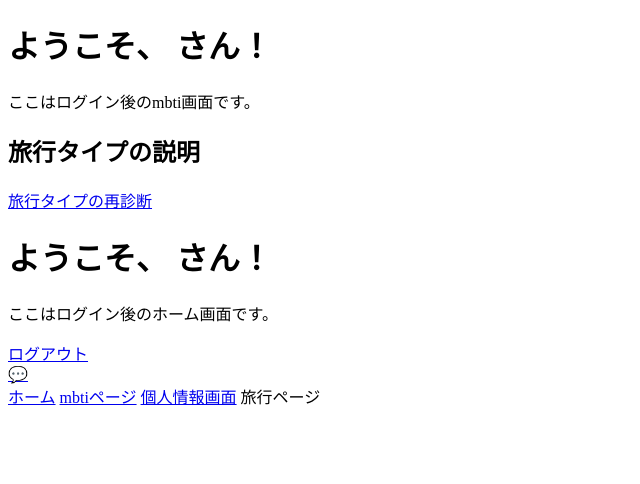
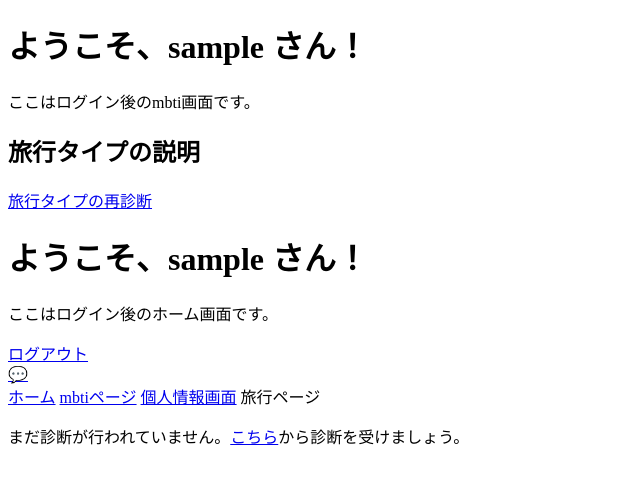
Before and after one commit to s2422092/Giikuten, a Flask app: page /mbti_explanation in a window 1280 px wide. Shown: the top 484 px of the page, without its empty margins (0-640 px from the left). Run offline with Flask 3, Linux system fonts and the light colour scheme; the visitor is signed in with stand-in values (Sample User, id 1); data that the repository does not hold is empty; some libraries are stand-ins or nearby versions.

Commit message:
自分の旅行mbtiが見れるようにできている

```diff
--- a/app/routes/mbti.py
+++ b/app/routes/mbti.py
@@ -77,6 +77,21 @@ TRAVEL_TYPES = {
     "INFJ": "哲学的ロマンチスト",
 }
 
+TRAVEL_STYLE_EXPLANATIONS = {
+    "計画的アドベンチャラー": "綿密に計画を立てて行動する頼れる冒険者。効率重視で時間を無駄にせず満喫します。",
+    "感性派トラベラー": "感性を大切にする旅人。美術・自然・街並みに心を動かされる、静かな体験型の旅を好みます。",
+    "ひらめき旅人": "直感と好奇心で動く自由な旅人。偶然の出会いや新しい体験を楽しむことを最優先します。",
+    "孤高の探検家": "一人で深く冒険するタイプ。リスクを恐れず自分のペースで未知の体験を追い求めます。",
+    "盛り上げ上手な旅仲間": "社交的で場を盛り上げるムードメーカー。仲間との時間を最大限に楽しむのが得意です。",
+    "安心重視の保守派": "安全・快適さを最優先。落ち着いた旅程と安定した宿を選び、安心感ある旅を好みます。",
+    "リーダーシップ旅行者": "目的志向で統率力が高い。グループをまとめて効率的に行動し、成果のある旅を作ります。",
+    "戦略家タイプの旅人": "事前リサーチ重視の計画派。目的と効率を重んじ、知的好奇心を満たす旅を設計します。",
+    "社交的ホストタイプ": "誰とでも仲良くなれるホスピタリティ派。周囲を気遣い、みんなが楽しめる旅を企画します。",
+    "完璧主義な旅プランナー": "詳細な準備と管理が得意な堅実派。時間や予算を厳守して安心できる旅を実現します。",
+    "自由奔放なトリッキー旅行者": "即興性が高く予測不能な楽しみを好む冒険家。予定外の出来事も楽しみに変えます。",
+    "哲学的ロマンチスト": "静かで深い感動を求める内省派。歴史や文化、自然に触れて心に残る旅を好みます。",
+}
+
 
 
 
@@ -152,4 +167,39 @@ def mbti_result():
 
 @mbti_bp.route("/mbti_explanation")
 def mbti_explanation():
-    return render_template("mbti/mbti_explanation.html")
+    # --- ログインチェック ---
+    if "user_id" not in session:
+        flash("ログインしてください。", "warning")
+        return redirect(url_for("index.login"))
+
+    user_id = session["user_id"]
+    username = session.get("username", "ゲスト")
+
+    # --- DBから最新のMBTI結果を取得 ---
+    conn = get_conn()
+    cur = conn.cursor()
+    cur.execute(
+        "SELECT mbti_type FROM user_mbti WHERE user_id = %s ORDER BY id DESC LIMIT 1",
+        (user_id,)
+    )
+    result = cur.fetchone()
+    cur.close()
+    conn.close()
+
+    if result:
+        mbti_result = result[0]  # 例: "ENFP"
+        travel_name = TRAVEL_TYPES.get(mbti_result, "あなたにぴったりの旅行タイプです！")
+        mbti_description = TRAVEL_STYLE_EXPLANATIONS.get(travel_name, "このタイプの説明はまだ登録されていません。")
+    else:
+        mbti_result = "未診断"
+        travel_name = "未診断"
+        mbti_description = "まだ診断が行われていません。"
+
+
+    return render_template(
+        "mbti/mbti_explanation.html",
+        username=username,
+        mbti_result=mbti_result,
+        travel_name=travel_name,
+        mbti_description=mbti_description
+    )
--- a/templates/home/home.html
+++ b/templates/home/home.html
@@ -27,7 +27,7 @@
     <div>
         <a href="{{ url_for('home.home') }}" >ホーム</a>
         <a href="{{url_for('mbti.mbti_explanation')}}">mbtiページ</a>
-        <a href="{{ url_for('personal.personal') }}" >個人情報画面</a>
+        <a href="{{ url_for('setting.setting') }}" >個人情報画面</a>
         <a>旅行ページ</a>
     </div>
 </nav>
--- a/templates/mbti/mbti_explanation.html
+++ b/templates/mbti/mbti_explanation.html
@@ -39,15 +39,25 @@
     <div>
         <a href="{{ url_for('home.home') }}" >ホーム</a>
         <a href="{{url_for('mbti.mbti_explanation')}}">mbtiページ</a>
-        <a href="{{ url_for('personal.personal') }}" >個人情報画面</a>
+        <a href="{{ url_for('setting.setting') }}" >個人情報画面</a>
         <a>旅行ページ</a>
     </div>
 </nav>
 
 <!--ここの下にそれぞれのタイプの説明を入れる-->
 <div>
+  {% if mbti_result != "未診断" %}
+    <h1>{{ username }} さんのMBTI結果</h1>
+    <p>タイプ: {{ mbti_result }}（{{ travel_name }}）</p>
+    <p class="mt-4 text-gray-700">{{ mbti_description }}</p>
+    <hr>
+    <p><a href="{{ url_for('mbti.mbti') }}">▶ 旅行タイプを再診断する</a></p>
+  {% else %}
+    <p>まだ診断が行われていません。<a href="{{ url_for('mbti.mbti') }}">こちら</a>から診断を受けましょう。</p>
+  {% endif %}
+</div>
 
-</div>
+
 
 </div>
 
--- a/templates/personal/setting.html
+++ b/templates/setting/setting.html
@@ -42,7 +42,7 @@
     <div>
         <a href="{{ url_for('home.home') }}" >ホーム</a>
         <a href="{{url_for('mbti.mbti_explanation')}}">mbtiページ</a>
-        <a href="{{ url_for('personal.personal') }}" >個人情報画面</a>
+        <a href="{{ url_for('setting.setting') }}" >個人情報画面</a>
         <a>旅行ページ</a>
     </div>
 </nav>
```
